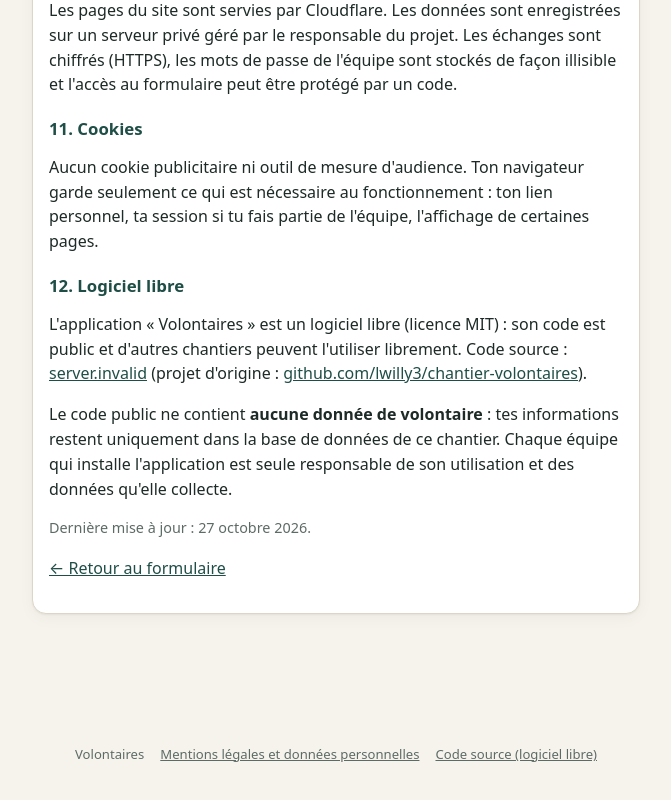
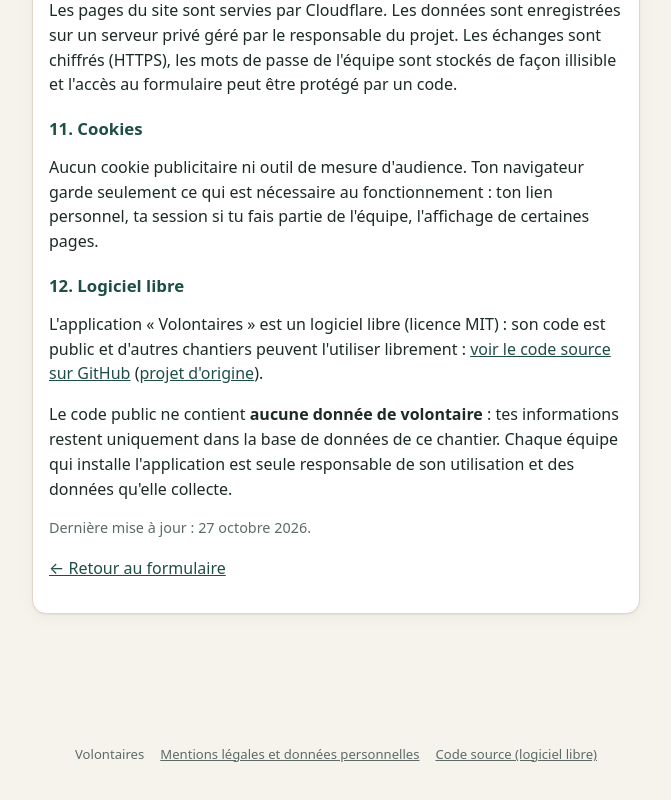
Before and after one commit to lwilly3/chantier-volontaires, a React (Vite) app in the folder frontend/: page /mentions-legales in a window 1280 px wide. Shown: the part 1995-2795 px from the top of the page, without its empty margins (304-975 px from the left). Built offline with nearby package versions, Linux system fonts and the light colour scheme; no server answers.

Commit message:
Mentions : lien code source lisible

```diff
--- a/frontend/src/pages/MentionsLegales.tsx
+++ b/frontend/src/pages/MentionsLegales.tsx
@@ -128,15 +128,15 @@ export default function MentionsLegales() {
         <h2>12. Logiciel libre</h2>
         <p>
           L'application « Volontaires » est un logiciel libre (licence MIT) : son code est public et d'autres chantiers
-          peuvent l'utiliser librement. Code source :{" "}
+          peuvent l'utiliser librement :{" "}
           <a href={DEPOT_URL} target="_blank" rel="noreferrer">
-            {DEPOT_URL.replace("https://", "")}
+            voir le code source sur GitHub
           </a>
           {DEPOT_URL !== DEPOT_ORIGINE && (
             <>
-              {" "}(projet d'origine :{" "}
+              {" "}(
               <a href={DEPOT_ORIGINE} target="_blank" rel="noreferrer">
-                {DEPOT_ORIGINE.replace("https://", "")}
+                projet d'origine
               </a>
               )
             </>
```
